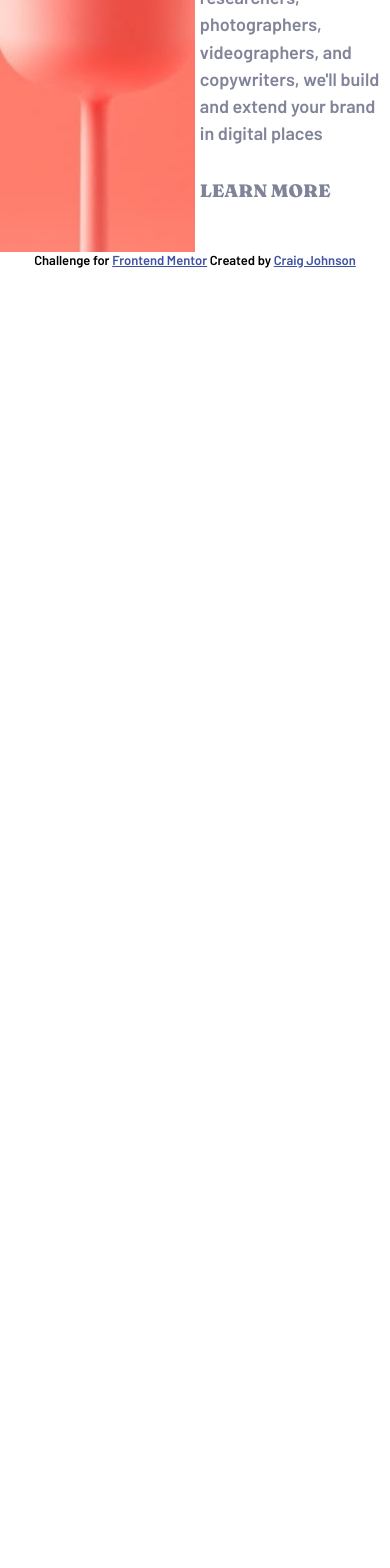
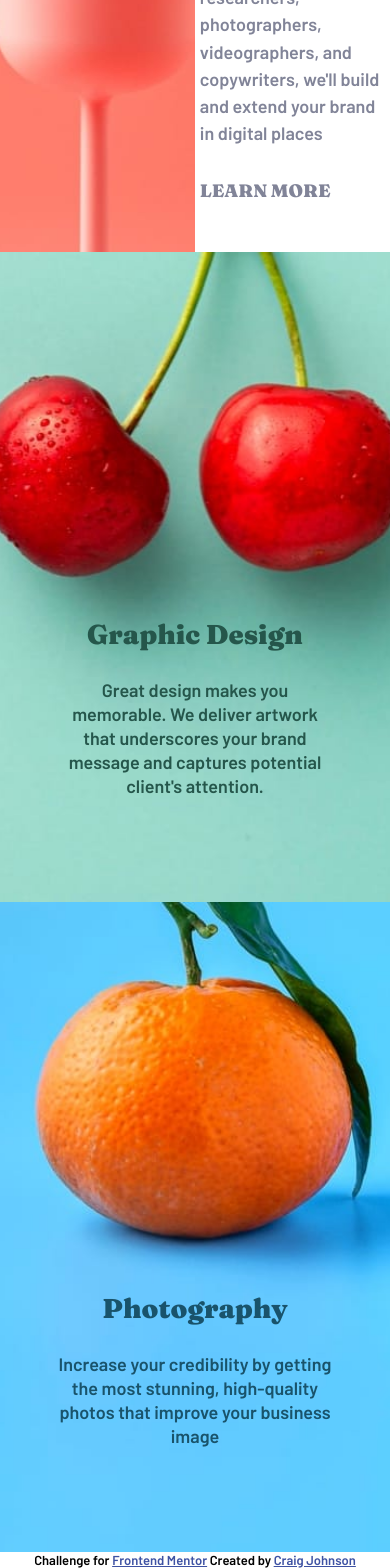
Before and after one commit to craigdev937/front14, a React (Vite) app: page / in a window 390 px wide. Shown: the part 1548-3116 px from the top of the page. Before the commit the page ends 1816 px from the top, so only its background shows below. Built offline with nearby package versions, Linux system fonts and the light colour scheme.

Commit message:
Created GraphicDesign compoents.  Updated the Main component.

```diff
--- /dev/null
+++ b/src/components/gdesign/GraphicDesign.css
@@ -0,0 +1,104 @@
+.container {
+    display: flex;
+    height: 600px;
+}
+
+.graphic__container {
+    display: flex;
+    flex: 50%;
+    background-image: url("desktop/image-graphic-design.jpg");
+    background-position: center;
+    background-repeat: no-repeat;
+    background-size: cover;
+    align-items: flex-end;
+    justify-content: center;
+}
+
+.photo__container {
+    display: flex;
+    flex: 50%;
+    justify-content: center;
+    align-items: flex-end;
+    background: url("desktop/image-photography.jpg");
+    background-position: center;
+    background-repeat: no-repeat;
+    background-size: cover;
+}
+
+.image__text--wrapper {
+    display: flex;
+    flex-direction: column;
+    width: 50%;
+    align-items: center;
+    text-align: center;
+    padding-bottom: 4.5rem;
+}
+
+.image__header {
+    font-family: var(--font-highlight);
+    font-weight: 900;
+    font-size: 1.7rem;
+    padding-bottom: 1.7rem;
+}
+
+.image__body {
+    line-height: 1.5rem;
+}
+
+.text-cyan-1 {
+    color: var(--graphic-design-text);
+}
+
+.text-dark-blue {
+    color: var(--photography-text);
+}
+
+/* SMALL DEVICES */
+@media (max-width: 768px) {
+    .graphic__container {
+        background: url("/mobile/image-graphic-design.jpg");
+    }
+    .photo__container {
+        background: url("/mobile/image-photography.jpg");
+    }
+    .image__text--wrapper {
+        width: 90%;
+    }
+}
+
+/* MEDIUM DEVICES */
+@media (max-width: 992px) {
+    .container {
+        display: block;
+        height: 1300px;
+    }
+    .graphic__container {
+        display: block;
+        height: 1300px;
+    }
+    .graphic__container {
+        display: flex;
+        justify-content: center;
+        align-items: flex-end;
+        height: 650px;
+        background: url("/desktop/image-graphic-design.jpg");
+        background-position: center;
+        background-repeat: no-repeat;
+        background-size: cover;
+    }
+    .photo__container {
+        display: flex;
+        flex: 100%;
+        align-items: flex-end;
+        justify-content: center;
+        height: 650px;
+        background: url("/desktop/image-photography.jpg");;
+        background-position: center;
+        background-repeat: no-repeat;
+        background-size: cover;
+    }
+    .image__text--wrapper {
+        width: 70%;
+        padding-bottom: 6.5rem;
+    }
+}
--- /dev/null
+++ b/src/components/gdesign/GraphicDesign.jsx
@@ -0,0 +1,33 @@
+import React from "react";
+import "./GraphicDesign.css";
+
+export const GraphicDesign = () => {
+    return (
+        <React.Fragment>
+            <section className="container">
+                <aside className="graphic__container">
+                    <div className="image__text--wrapper text-cyan-1">
+                        <div className="image__header">Graphic Design</div>
+                        <div className="image__body">
+                            Great design makes you memorable.
+                            We deliver artwork that underscores
+                            your brand message and captures
+                            potential client's attention.
+                        </div>
+                    </div>
+                </aside>
+                <aside className="photo__container">
+                    <div className="image__text--wrapper text-dark-blue">
+                        <div className="image__header">Photography</div>
+                        <div className="image__body">
+                            Increase your credibility by
+                            getting the most stunning,
+                            high-quality photos that
+                            improve your business image
+                        </div>
+                    </div>
+                </aside>
+            </section>
+        </React.Fragment>
+    );
+};
--- a/src/containers/Main.jsx
+++ b/src/containers/Main.jsx
@@ -3,6 +3,7 @@ import { Hero } from "../components/hero/Hero";
 import { Transform } from "../components/transform/Transform";
 import { StandOut } from "../components/standOut/StandOut";
 import { Signature } from "../components/signature/Signature";
+import { GraphicDesign } from "../components/gdesign/GraphicDesign";
 
 export const Main = () => {
     return (
@@ -10,6 +11,7 @@ export const Main = () => {
             <Hero />
             <Transform />
             <StandOut />
+            <GraphicDesign />
             <Signature />
         </React.Fragment>
     );
```
